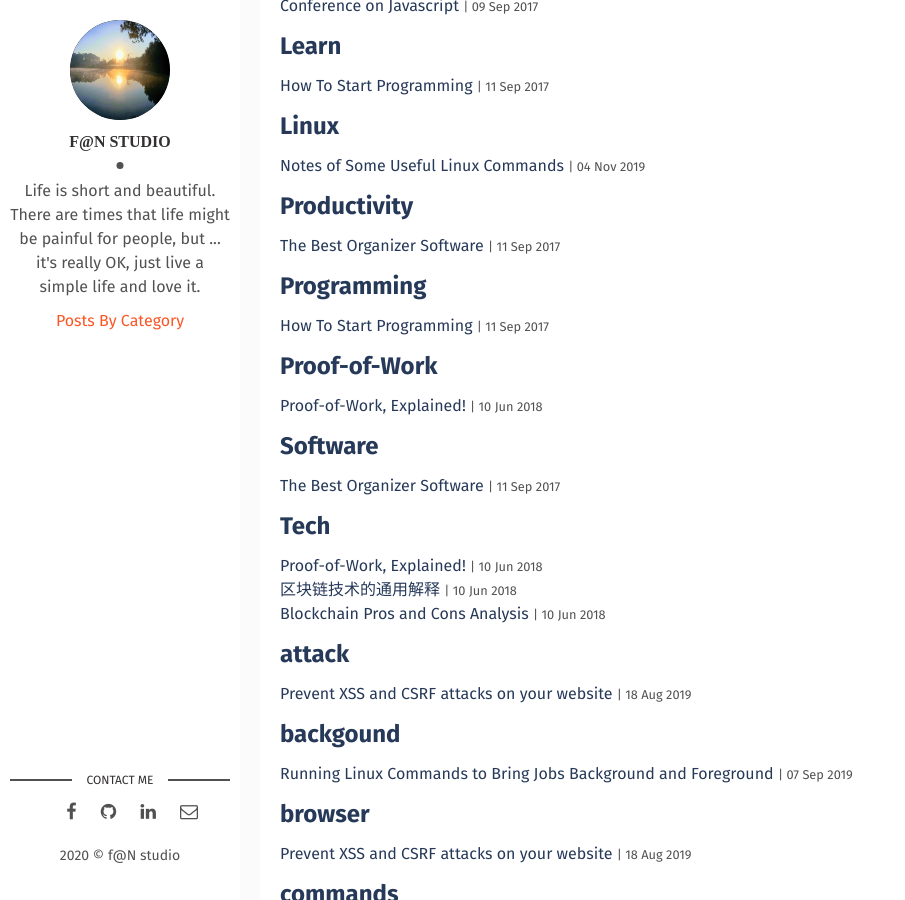
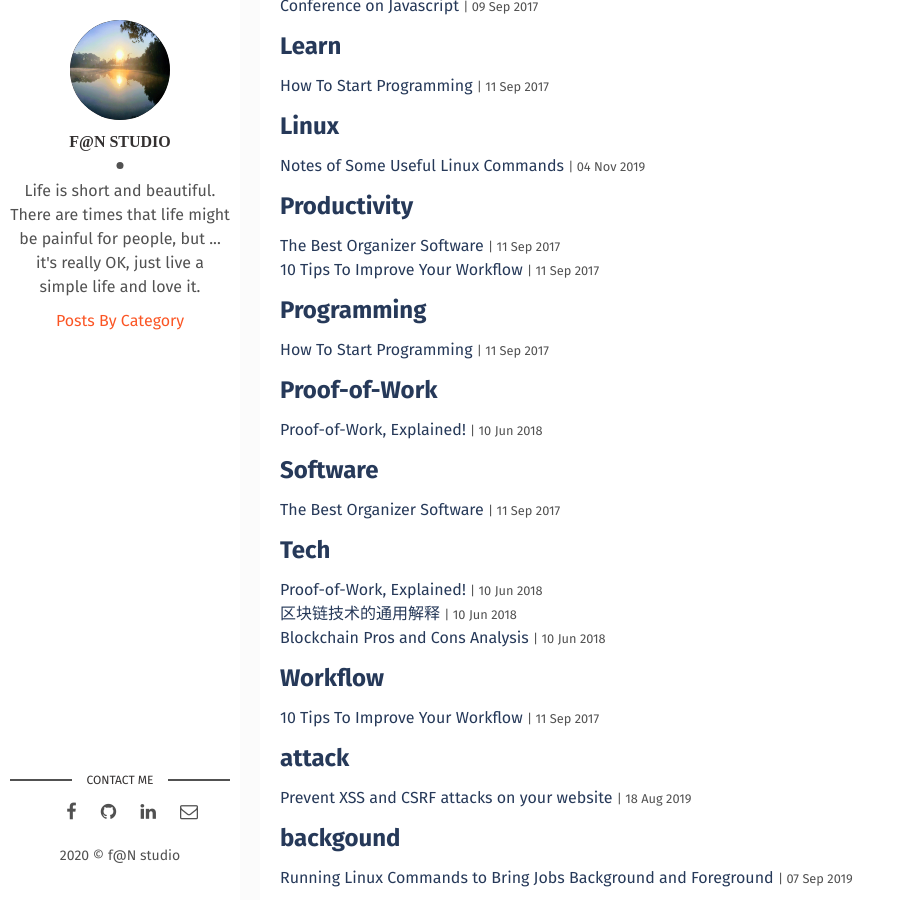
Before and after one commit to wowfrank/wowfrank.github.io, a Jekyll site: the page built from tags.html, in a window 1280 px wide and 900 px high, scrolled down 1225 px. Shown: the whole window, without its empty margins (0-905 px from the left). Built offline with Jekyll 4.4.1, drawn with Linux system fonts in a browser that asks for light colours.

Commit message:
Update 2017-09-12-10-tips-to-improve-your-workflow.markdown

```diff
--- a/_posts/2017-09-12-10-tips-to-improve-your-workflow.markdown
+++ b/_posts/2017-09-12-10-tips-to-improve-your-workflow.markdown
@@ -5,6 +5,8 @@ date: 2017-09-12 00:00:00 +0800
 description: "You’ll find this post in your `_posts` directory. Go ahead and edit it and re-build the site to see your changes." # Add post description (optional)
 img: workflow.jpg # Add image post (optional)
 fig-caption: # Add figcaption (optional)
+tags: ['Productivity','Workflow']
+categories: ['Jekyll']
 ---
 
 Asymmetrical portland enamel pin af heirloom ramps authentic thundercats. Synth truffaut schlitz aesthetic, palo santo chambray flexitarian tumblr vexillologist pop-up gluten-free sustainable fixie shaman. Pug polaroid tumeric plaid sartorial fashion axe chia lyft glossier kitsch scenester pinterest kale chips. Blog etsy umami fashion axe shoreditch. Prism chambray heirloom, drinking vinegar portland paleo slow-carb. Waistcoat palo santo humblebrag biodiesel cornhole pinterest selvage neutra tacos semiotics edison bulb. Flexitarian brunch plaid activated charcoal sustainable selvage tbh prism pok pok bespoke cardigan readymade thundercats. Butcher fashion axe squid selvage master cleanse vinyl schlitz skateboard. Lomo shaman man bun keffiyeh asymmetrical listicle. Kickstarter trust fund fanny pack post-ironic wayfarers swag kitsch. Shaman pug kale chips meh squid.
```
